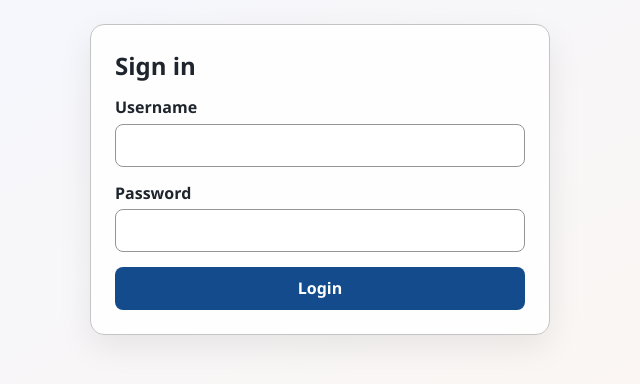
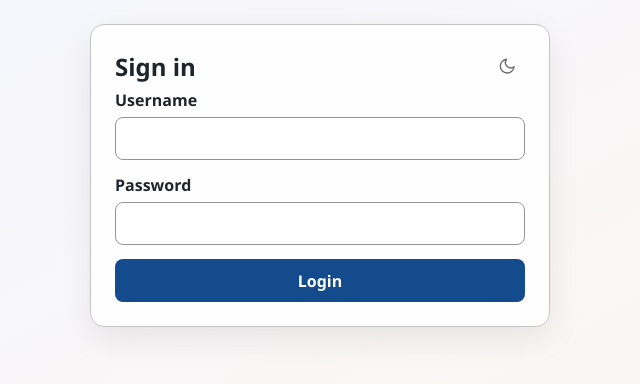
Before and after one commit to tjhlansbergen/HalbotWeb, a Svelte app in the folder Frontend/: page / in a window 1280 px wide. Shown: the top 384 px of the page, without its empty margins (320-960 px from the left). Built offline with nearby package versions, Linux system fonts and the light colour scheme; no server answers.

Commit message:
Dark/light mode toggle on login

```diff
--- a/Frontend/src/App.svelte
+++ b/Frontend/src/App.svelte
@@ -641,7 +641,24 @@
     </section>
   {:else}
     <section class="card">
-      <h1>Sign in</h1>
+      <div class="login-header">
+        <h1>Sign in</h1>
+        <button
+          type="button"
+          class="theme-toggle-btn"
+          on:click={toggleTheme}
+          aria-label={isDarkTheme ? "Switch to light mode" : "Switch to dark mode"}
+          title={isDarkTheme ? "Switch to light mode" : "Switch to dark mode"}
+        >
+          <svg class="theme-icon" viewBox="0 0 24 24" aria-hidden="true" focusable="false">
+            {#if isDarkTheme}
+              <circle cx="12" cy="12" r="5"/><line x1="12" y1="1" x2="12" y2="3"/><line x1="12" y1="21" x2="12" y2="23"/><line x1="4.22" y1="4.22" x2="5.64" y2="5.64"/><line x1="18.36" y1="18.36" x2="19.78" y2="19.78"/><line x1="1" y1="12" x2="3" y2="12"/><line x1="21" y1="12" x2="23" y2="12"/><line x1="4.22" y1="19.78" x2="5.64" y2="18.36"/><line x1="18.36" y1="5.64" x2="19.78" y2="4.22"/>
+            {:else}
+              <path d="M21 12.79A9 9 0 1 1 11.21 3 7 7 0 0 0 21 12.79z"/>
+            {/if}
+          </svg>
+        </button>
+      </div>
       <form on:submit={login}>
         <label>
           Username
--- a/Frontend/src/app.css
+++ b/Frontend/src/app.css
@@ -278,6 +278,18 @@
 
 h1 {
   margin: 0 0 0.9rem;
+}
+
+.login-header {
+  display: flex;
+  align-items: center;
+  justify-content: space-between;
+  gap: 0.65rem;
+  margin-bottom: 0.3rem;
+}
+
+.login-header h1 {
+  margin: 0;
 }
 
 form {
```
